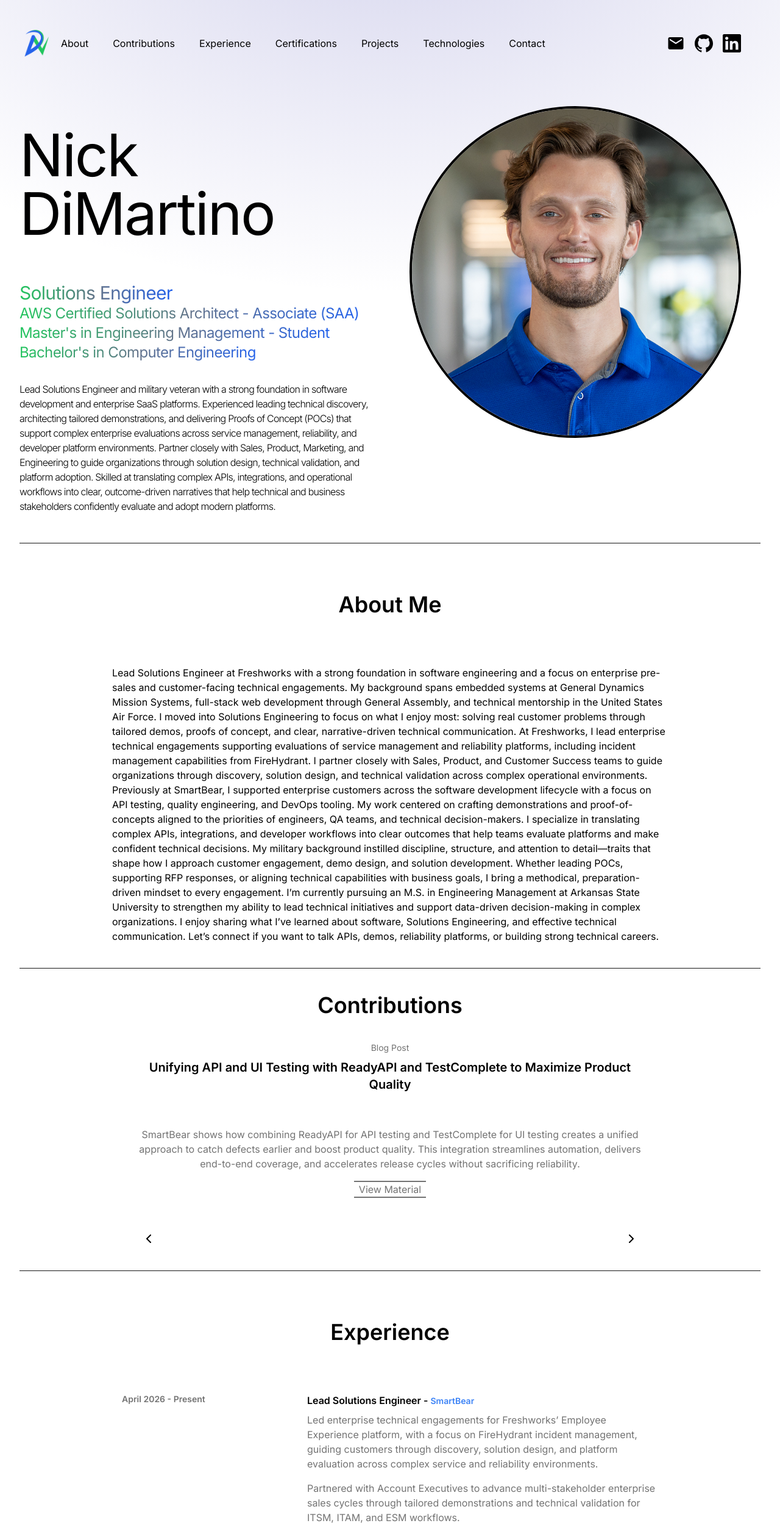
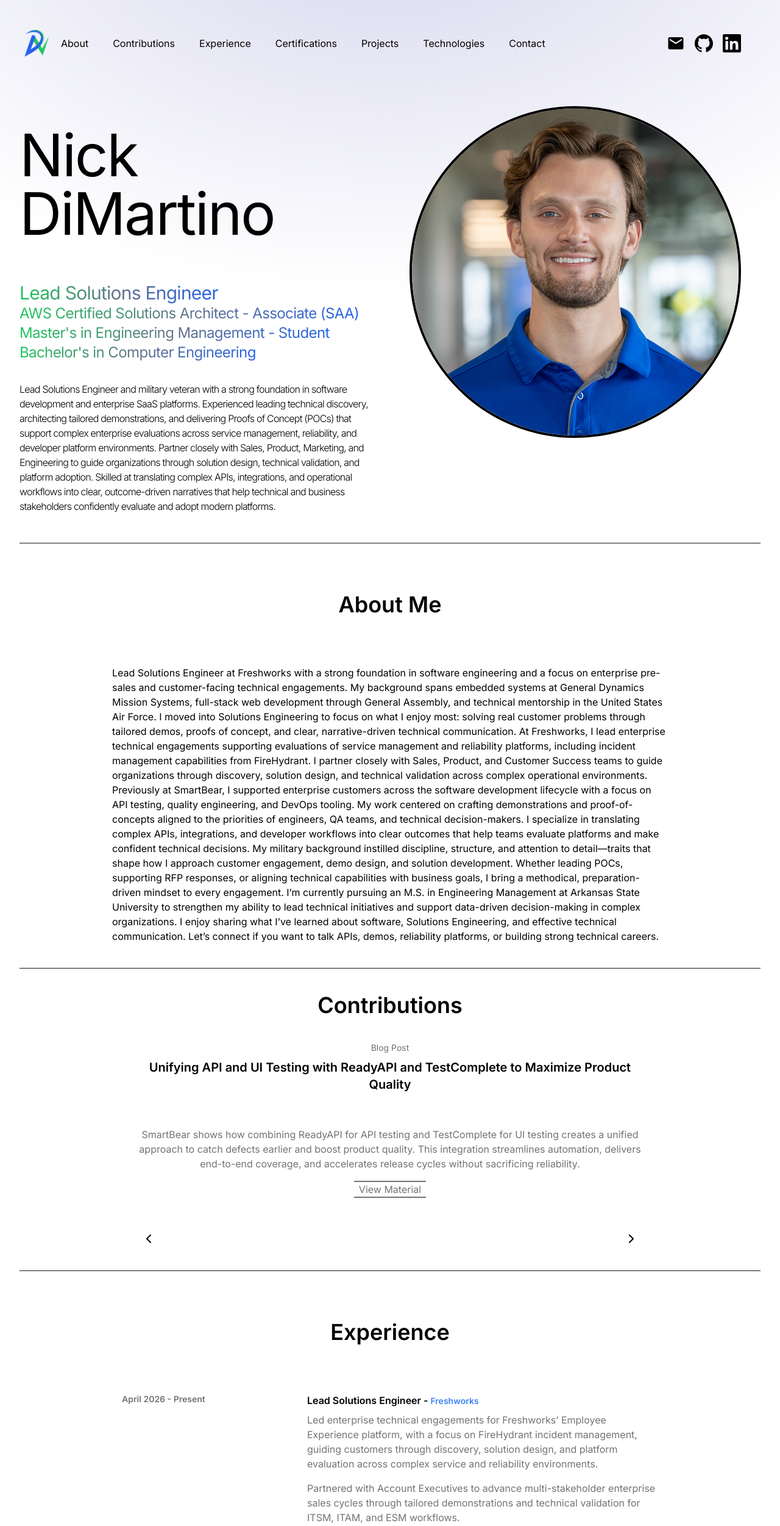
Before and after one commit to nickldimartino/portfolio, a React (Vite) app: page / in a window 1280 px wide. Shown: the top 2502 px of the page at 61% size. Built offline with nearby package versions, Linux system fonts and the light colour scheme.

Commit message:
Freshworks Addition

```diff
--- a/src/components/Hero.jsx
+++ b/src/components/Hero.jsx
@@ -31,7 +31,7 @@
               animate="visible"
               className="bg-gradient-to-r from-green-500 via-slate-500 to-blue-600 bg-clip-text text-3xl tracking-tight text-transparent"
             >
-              Solutions Engineer
+              Lead Solutions Engineer
             </motion.span>
             <motion.span
               variants={container(0.5)}
--- a/src/constants/index.js
+++ b/src/constants/index.js
@@ -100,7 +100,7 @@
   {
     year: "April 2026 - Present",
     role: "Lead Solutions Engineer",
-    company: "SmartBear",
+    company: "Freshworks",
     companyWebsite: "https://www.freshworks.com/freshservice/firehydrant/",
     description: [
       `Led enterprise technical engagements for Freshworks’ Employee Experience platform, with a focus on FireHydrant incident management, guiding customers through discovery, solution design, and platform evaluation across complex service and reliability environments.`,
```
